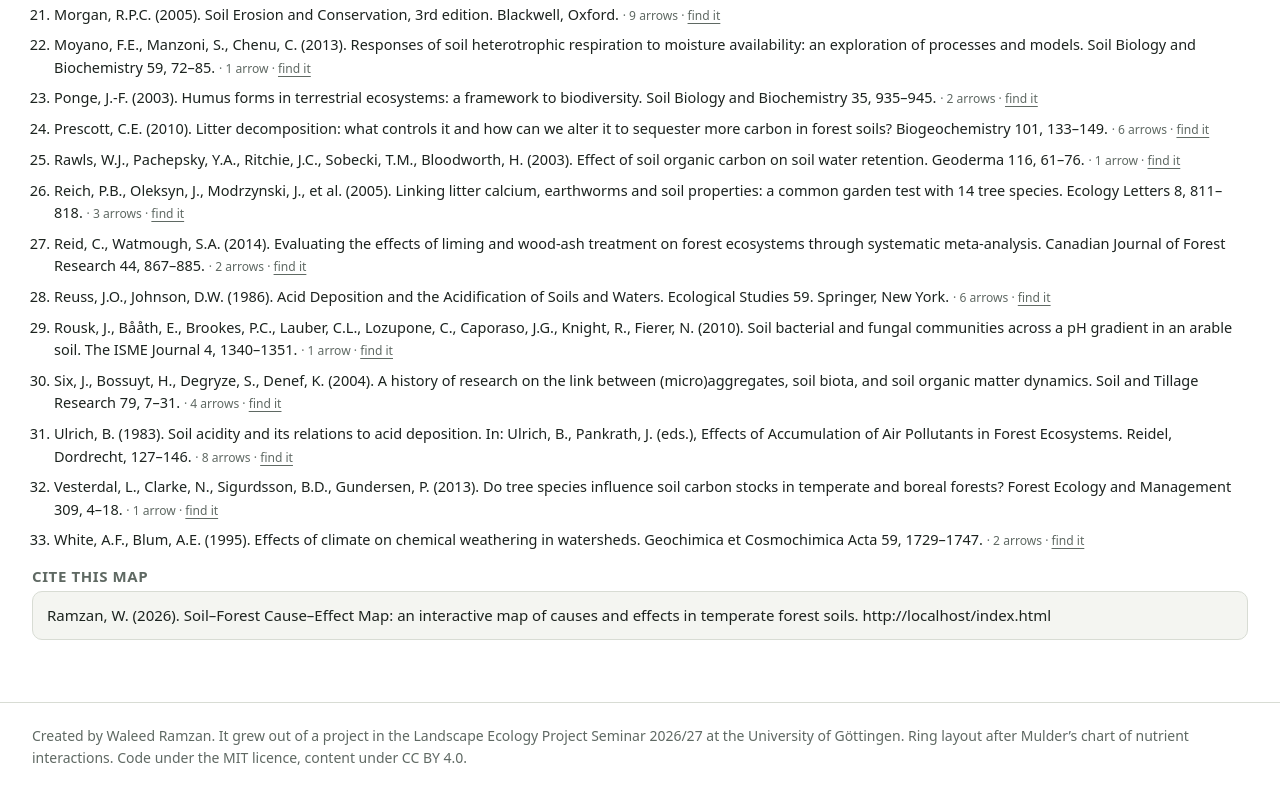
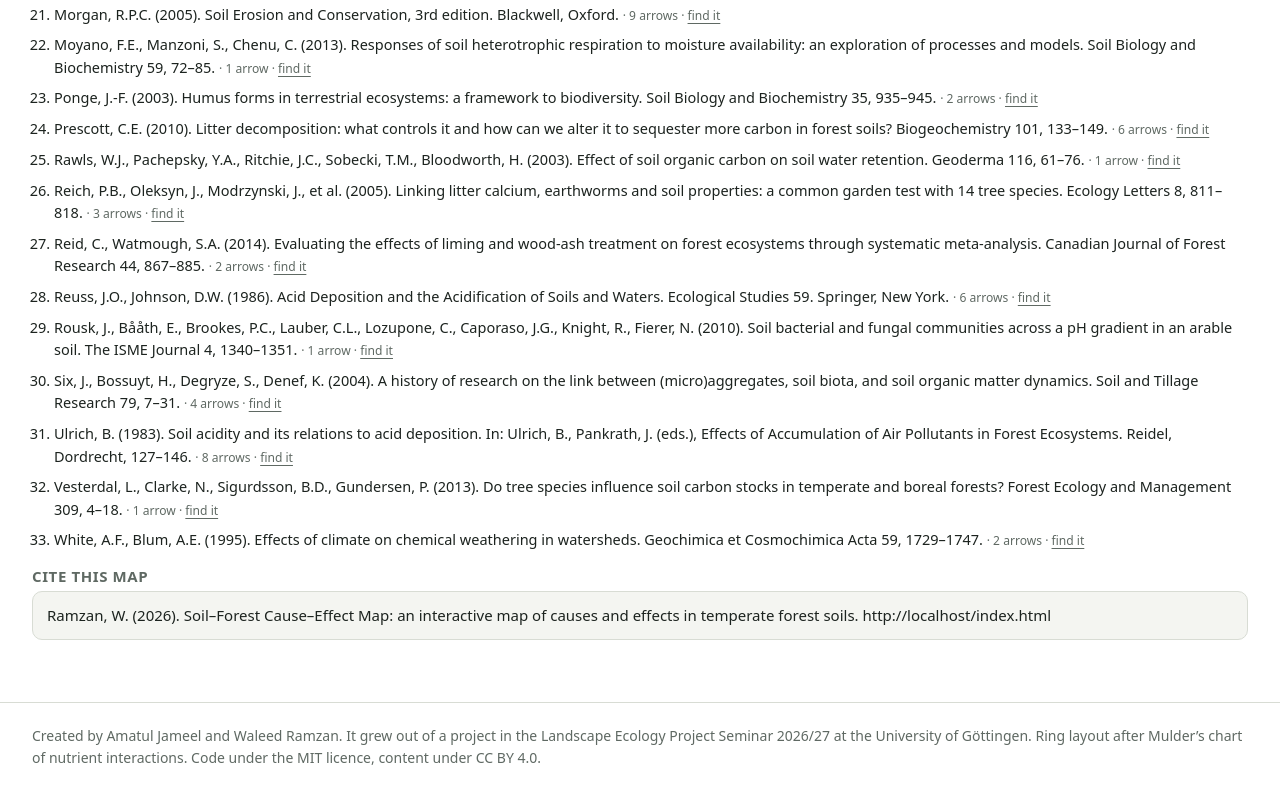
Before and after one commit to amatulifa/soil-forest-cause-effect-map, a plain HTML site: page index.html in a window 1280 px wide. Shown: the part 10295-11099 px from the top of the page. Drawn offline with Linux system fonts and the light colour scheme.

Commit message:
Update index.html

```diff
--- a/index.html
+++ b/index.html
@@ -114,7 +114,7 @@
 </main>
 
 <footer><div class="wrap">
-  <p>Created by Waleed Ramzan. It grew out of a project in the Landscape Ecology Project Seminar 2026/27 at the University of Göttingen. Ring layout after Mulder’s chart of nutrient interactions. Code under the MIT licence, content under CC BY 4.0.</p>
+  <p>Created by Amatul Jameel and Waleed Ramzan. It grew out of a project in the Landscape Ecology Project Seminar 2026/27 at the University of Göttingen. Ring layout after Mulder’s chart of nutrient interactions. Code under the MIT licence, content under CC BY 4.0.</p>
 </div></footer>
 
 <script src="data/network.js?v=1"></script>
```
